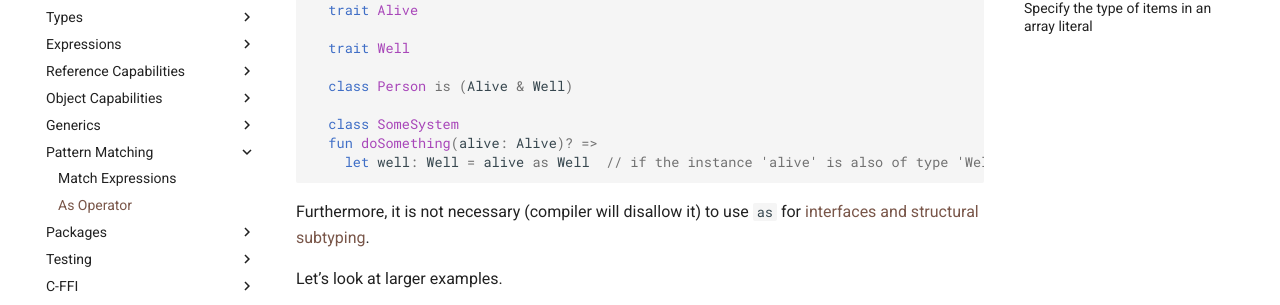
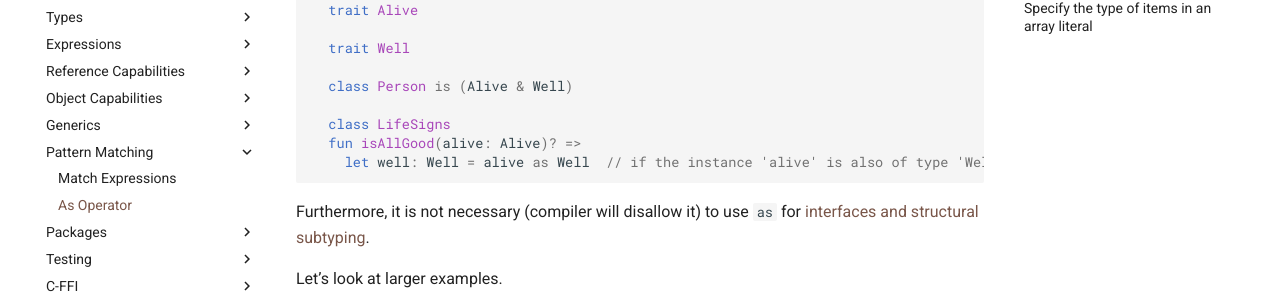
Before and after one commit to ponylang/pony-tutorial, an MkDocs documentation site: the page built from docs/pattern-matching/as.md, in a window 1280 px wide and 900 px high, scrolled down 680 px. Shown: the part 145-450 px from the top of the window. Built offline with MkDocs 1.6.1 and Material for MkDocs 9.7.7, drawn with Linux system fonts in a browser that asks for light colours; comment, search, counter and statistics services are not loaded.

Commit message:
Forgot to save before the last commit.

````diff
--- a/docs/pattern-matching/as.md
+++ b/docs/pattern-matching/as.md
@@ -24,8 +24,8 @@ We can also express an intersected type of the object with the `as` operator, me
 
   class Person is (Alive & Well)
 
-  class SomeSystem
-  fun doSomething(alive: Alive)? =>
+  class LifeSigns
+  fun isAllGood(alive: Alive)? =>
     let well: Well = alive as Well  // if the instance 'alive' is also of type 'Well' (such as a Person instance). raises error if not possible
 ```
 
````
